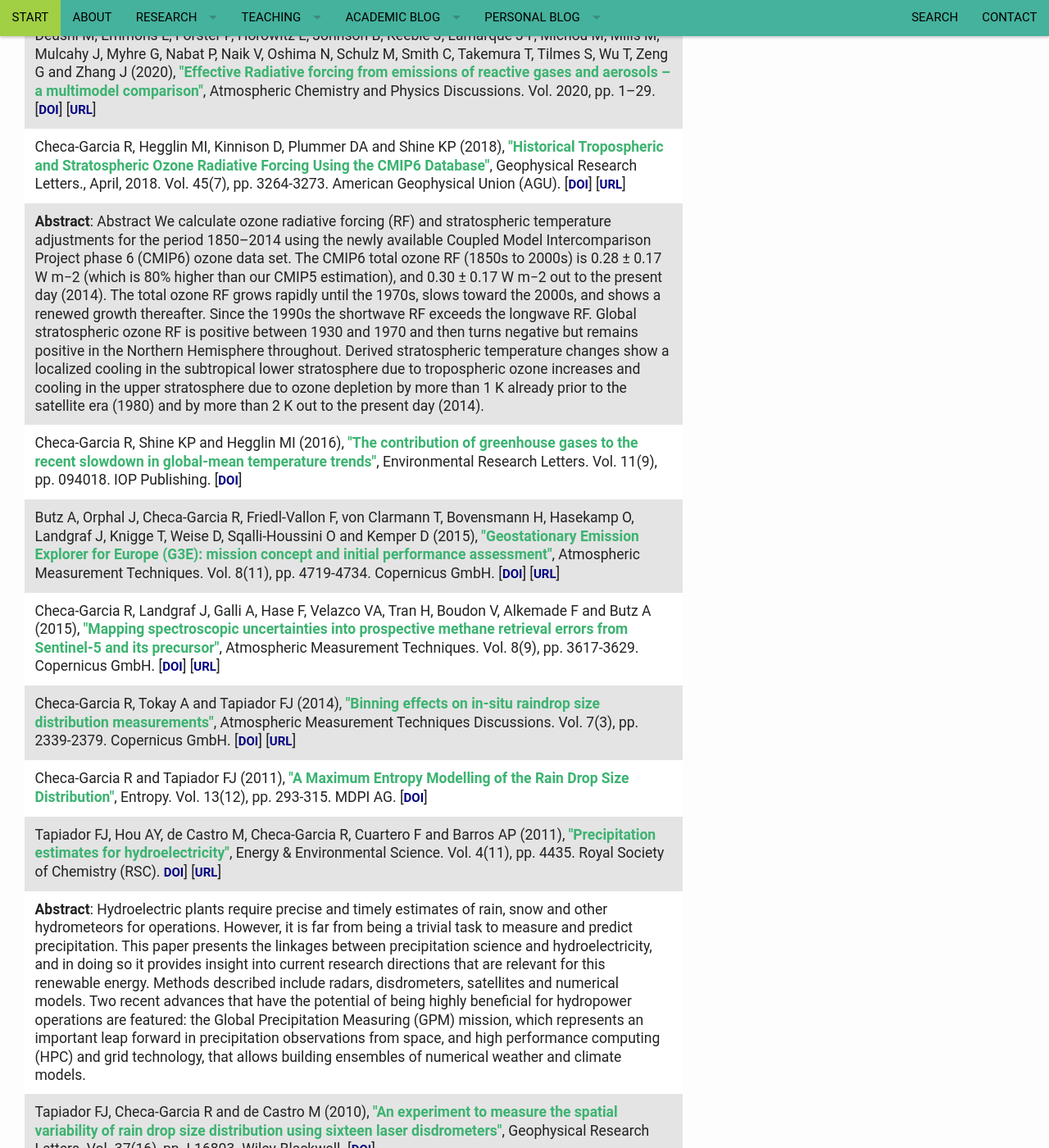
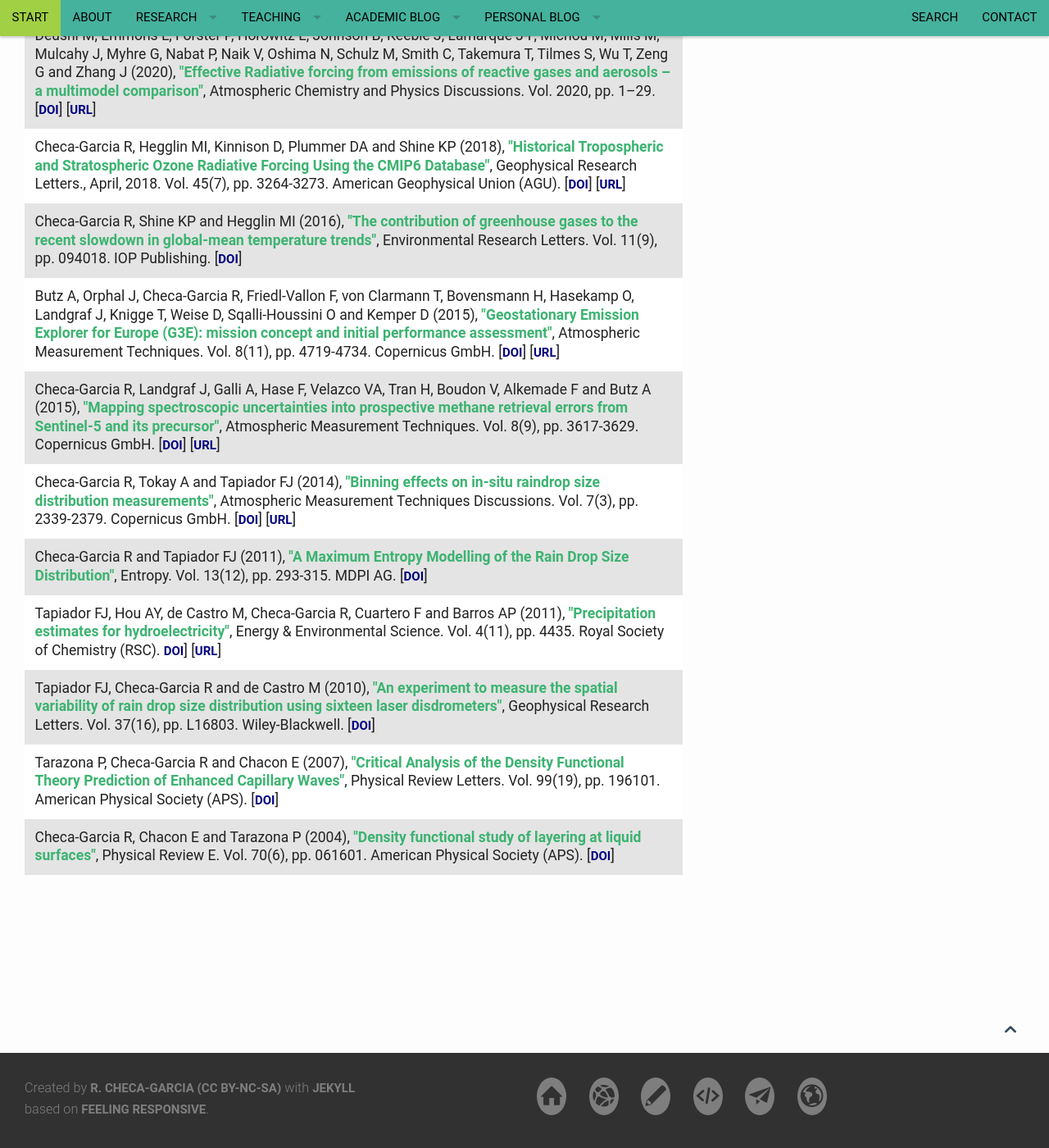
Before and after one commit to RCHG/rchg.github.io, a Jekyll site: the page built from pages/publications.md, in a window 1280 px wide and 1400 px high, scrolled down 1046 px. Shown: the whole window at 82% size. Built offline with Jekyll 4.4.1, drawn with Linux system fonts in a browser that asks for light colours; nearby versions of some CDN libraries; comment, search, counter and statistics services are not loaded.

Commit message:
Update publications.md

```diff
--- a/pages/publications.md
+++ b/pages/publications.md
@@ -25,7 +25,6 @@ breadcrumb: true
 
 </div><!-- /.medium-4.columns -->
 <div class="medium-8 medium-pull-4 columns" markdown="1">
-
 <style type="text/css">
 
 table {font-size: 11px;  border: 1px gray none; width: 100%; empty-cells: show; border-spacing: 0em 0.1em; margin: 1em 0em; }
@@ -88,9 +87,6 @@ p.infolinks { margin: 0.3em 0em 0em 0em; padding: 0px; }
    [<a href="https://doi.org/10.1002/2017GL076770" target="_blank">DOI</a>] [<a href="https://agupubs.onlinelibrary.wiley.com/doi/abs/10.1002/2017GL076770" target="_blank">URL</a>]
 	</td>
 </tr>
-<tr id="abs_Checa-GarciaEtAl_GRL_2018a" class="abstract noshow">
-	<td><b>Abstract</b>: Abstract We calculate ozone radiative forcing (RF) and stratospheric temperature adjustments for the period 1850–2014 using the newly available Coupled Model Intercomparison Project phase 6 (CMIP6) ozone data set. The CMIP6 total ozone RF (1850s to 2000s) is 0.28 ± 0.17 W m−2 (which is 80% higher than our CMIP5 estimation), and 0.30 ± 0.17 W m−2 out to the present day (2014). The total ozone RF grows rapidly until the 1970s, slows toward the 2000s, and shows a renewed growth thereafter. Since the 1990s the shortwave RF exceeds the longwave RF. Global stratospheric ozone RF is positive between 1930 and 1970 and then turns negative but remains positive in the Northern Hemisphere throughout. Derived stratospheric temperature changes show a localized cooling in the subtropical lower stratosphere due to tropospheric ozone increases and cooling in the upper stratosphere due to ozone depletion by more than 1 K already prior to the satellite era (1980) and by more than 2 K out to the present day (2014).</td>
-</tr>
 
 <tr id="Checa-GarciaEtAl_ERL_2016a" class="entry">
 	<td>Checa-Garcia R, Shine KP and Hegglin MI (2016), <b style="color:MediumSeaGreen;">"The contribution of greenhouse gases to the recent slowdown in global-mean temperature trends"</b>, Environmental Research Letters.  Vol. 11(9), pp. 094018. IOP Publishing.
@@ -127,9 +123,6 @@ p.infolinks { margin: 0.3em 0em 0em 0em; padding: 0px; }
 	<a href="https://doi.org/10.1039/c1ee01745d" target="_blank">DOI</a>] [<a href="http://dx.doi.org/10.1039/C1EE01745D" target="_blank">URL</a>]
 	</td>
 </tr>
-<tr id="abs_TapiadorEtAl_EES_2011a" class="abstract noshow">
-	<td><b>Abstract</b>: Hydroelectric plants require precise and timely estimates of rain, snow and other hydrometeors for operations. However, it is far from being a trivial task to measure and predict precipitation. This paper presents the linkages between precipitation science and hydroelectricity, and in doing so it provides insight into current research directions that are relevant for this renewable energy. Methods described include radars, disdrometers, satellites and numerical models. Two recent advances that have the potential of being highly beneficial for hydropower operations are featured: the Global Precipitation Measuring (GPM) mission, which represents an important leap forward in precipitation observations from space, and high performance computing (HPC) and grid technology, that allows building ensembles of numerical weather and climate models.</td>
-</tr>
 
 <tr id="TapiadorEtAl_GRL_2010a" class="entry">
 	<td>Tapiador FJ, Checa-Garcia R and de Castro M (2010), <b style="color:MediumSeaGreen;">"An experiment to measure the spatial variability of rain drop size distribution using sixteen laser disdrometers"</b>, Geophysical Research Letters.  Vol. 37(16), pp. L16803. Wiley-Blackwell.
@@ -154,5 +147,6 @@ p.infolinks { margin: 0.3em 0em 0em 0em; padding: 0px; }
 
 
 
+
 </div><!-- /.medium-8.columns -->
 </div><!-- /.row -->
```
